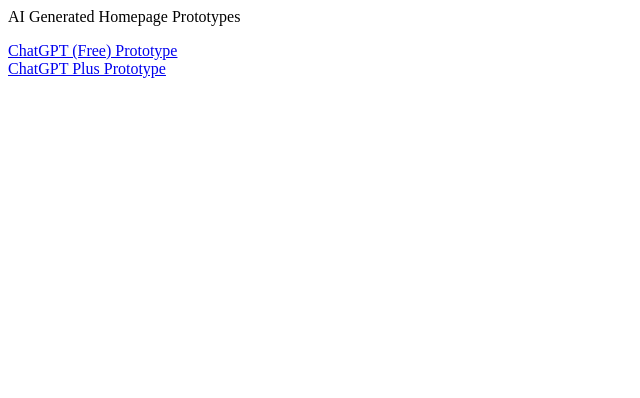
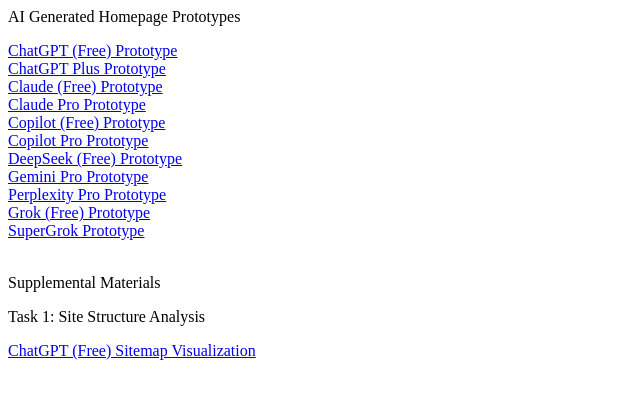
Before and after one commit to eoglesby/thesis, a plain HTML site: page index.html in a window 1280 px wide. Shown: the whole page, without its empty margins (0-640 px from the left). Drawn offline with Linux system fonts and the light colour scheme.

Commit message:
Update index.html

```diff
--- a/index.html
+++ b/index.html
@@ -1,3 +1,16 @@
 <p>AI Generated Homepage Prototypes</p>
 <a href="ChatGPT_free_homepage.html">ChatGPT (Free) Prototype</a><br />
 <a href="ChatGPT_Plus_homepage.html">ChatGPT Plus Prototype</a><br />
+<a href="Claude_free_homepage.html">Claude (Free) Prototype</a><br />
+<a href="Claude_Pro_homepage_2.html">Claude Pro Prototype</a><br />
+<a href="Copilot_free_homepage.html">Copilot (Free) Prototype</a><br />
+<a href="Copilot_Pro_homepage.html">Copilot Pro Prototype</a><br />
+<a href="DeepSeek_free_homepage.html">DeepSeek (Free) Prototype</a><br />
+<a href="Gemini_Pro_homepage_2.html">Gemini Pro Prototype</a><br />
+<a href="Perplexity_Pro_homepage.html">Perplexity Pro Prototype</a><br />
+<a href="Grok_freehomepage.html">Grok (Free) Prototype</a><br />
+<a href="SuperGrok_homepage.html">SuperGrok Prototype</a><br />
+&nbsp;
+<p>Supplemental Materials</p>
+<p>Task 1: Site Structure Analysis</p>
+<a href="ChatGPT_free_sitemap_visualization">ChatGPT (Free) Sitemap Visualization</a><br />
```
